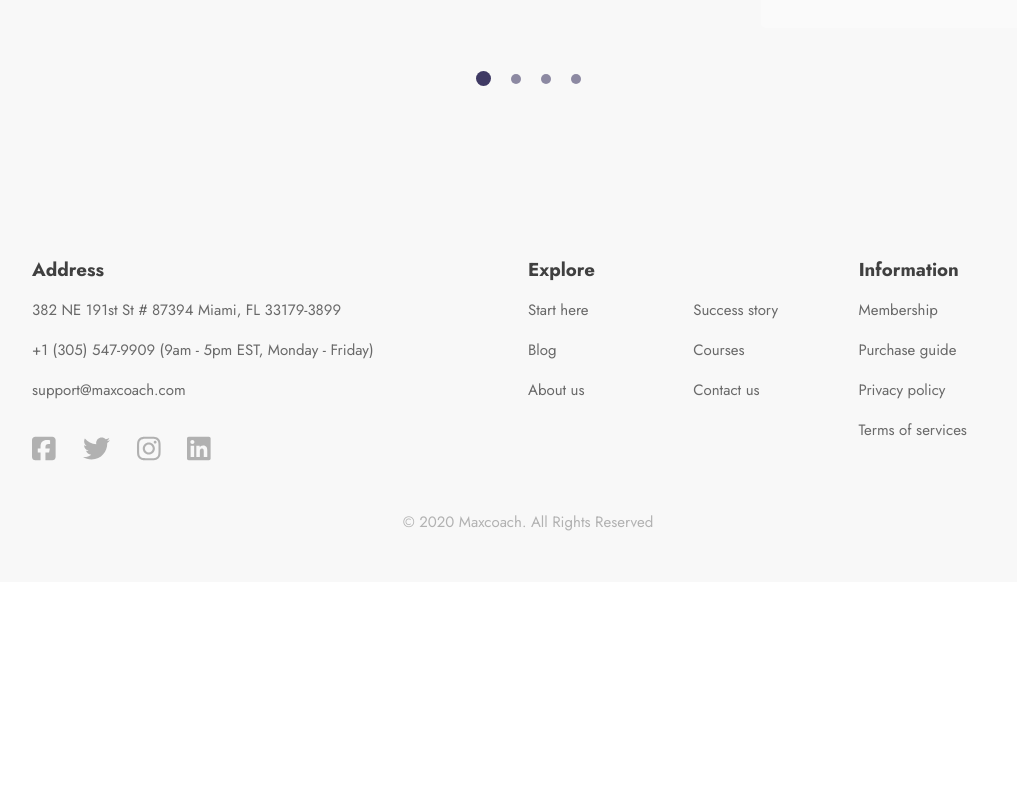
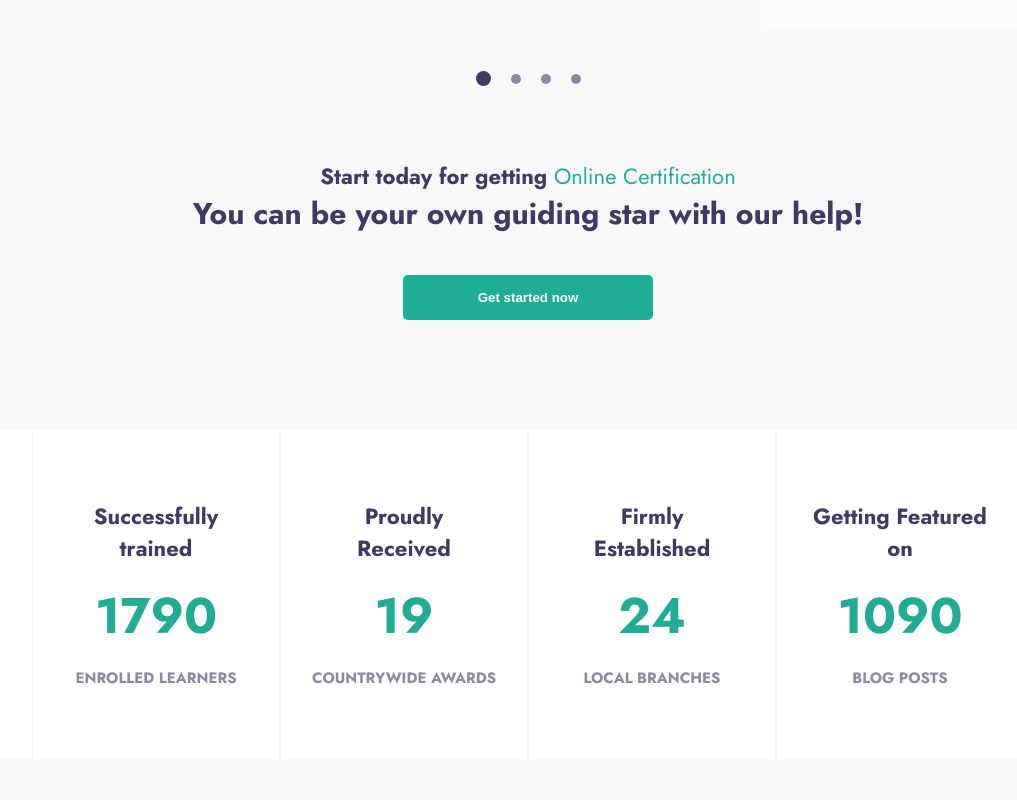
Before and after one commit to MarinaLasorsa/proj-html-vuejs, a Vue app: page / in a window 1280 px wide. Shown: the part 3340-4140 px from the top of the page, without its empty margins (112-1129 px from the left). Before the commit the page ends 3922 px from the top, so only its background shows below. Built offline with nearby package versions, Linux system fonts and the light colour scheme.

Commit message:
ADD: numbers section

```diff
--- a/src/App.vue
+++ b/src/App.vue
@@ -6,6 +6,7 @@ import CourseSection from './components/CourseSection.vue';
 import TutoringSection from './components/TutoringSection.vue';
 import VideoSection from './components/VideoSection.vue';
 import TestimonialSection from './components/TestimonialSection.vue';
+import NumbersSection from './components/NumbersSection.vue';
 
 export default {
   components: {
@@ -16,6 +17,7 @@ export default {
     TutoringSection,
     VideoSection,
     TestimonialSection,
+    NumbersSection,
   },
   data() {
     return {
@@ -176,6 +178,7 @@ export default {
     <TutoringSection />
     <VideoSection />
     <TestimonialSection />
+    <NumbersSection />
     <AppFooter :exploreMenu="explore" :infoMenu="info" />
   </div>
 </template>
--- a/src/components/AppHero.vue
+++ b/src/components/AppHero.vue
@@ -10,7 +10,7 @@
                             stop. Stop searching,
                             enjoy the process.
                         </p>
-                        <button type="button" class="download-button"><font-awesome-icon :icon="['fas', 'download']" />
+                        <button type="button" class="brand-button"><font-awesome-icon :icon="['fas', 'download']" />
                             Download free guide
                         </button>
                         <p class="light-purple-font small-font">Have questions?
@@ -111,7 +111,7 @@ export default {
     line-height: 47px;
 }
 
-.download-button {
+.brand-button {
     background-color: #20AD96;
     color: white;
     border: none;
--- a/src/components/CourseSection.vue
+++ b/src/components/CourseSection.vue
@@ -14,7 +14,7 @@
                 </ul>
             </div>
             <div class="text-align-center">
-                <button type="button" class="courses-button">View all courses &#8594;</button>
+                <button type="button" class="brand-button">View all courses &#8594;</button>
             </div>
         </div>
     </section>
@@ -103,7 +103,7 @@ export default {
     margin-bottom: 20px;
 }
 
-.courses-button {
+.brand-button {
     background-color: #20AD96;
     color: white;
     border: none;
--- /dev/null
+++ b/src/components/NumbersSection.vue
@@ -0,0 +1,57 @@
+<template>
+    <section>
+        <div class="container">
+            <div class="row">
+                <div class="col-3 number-card text-align-center">
+                    <h3 class="dark-purple-font medium-title">Successfully trained</h3>
+                    <h1 class="teal-font number-title">1790</h1>
+                    <p class="light-purple-font small-font"><strong>ENROLLED LEARNERS</strong></p>
+                </div>
+                <div class="col-3 number-card text-align-center">
+                    <h3 class="dark-purple-font medium-title">Proudly <br> Received</h3>
+                    <h1 class="teal-font number-title">19</h1>
+                    <p class="light-purple-font small-font"><strong>COUNTRYWIDE AWARDS</strong></p>
+                </div>
+                <div class="col-3 number-card text-align-center">
+                    <h3 class="dark-purple-font medium-title">Firmly <br> Established</h3>
+                    <h1 class="teal-font number-title">24</h1>
+                    <p class="light-purple-font small-font"><strong>LOCAL BRANCHES</strong></p>
+                </div>
+                <div class="col-3 number-card text-align-center">
+                    <h3 class="dark-purple-font medium-title">Getting Featured on</h3>
+                    <h1 class="teal-font number-title">1090</h1>
+                    <p class="light-purple-font small-font"><strong>BLOG POSTS</strong></p>
+                </div>
+            </div>
+        </div>
+    </section>
+</template>
+
+<script>
+export default {
+
+}
+</script>
+
+<style lang="scss" scoped>
+.number-card {
+    padding: 70px 30px;
+    border-left: 1px solid #f5f1ed;
+    border-right: 1px solid #f5f1ed;
+    display: flex;
+    flex-direction: column;
+    justify-content: center;
+    align-items: center;
+}
+
+.number-title {
+    font-size: 50px;
+    font-weight: bold;
+    margin: 15px 0;
+}
+
+.medium-title {
+    color: #3F3A64;
+    font-size: 22px;
+}
+</style>
--- a/src/components/TestimonialSection.vue
+++ b/src/components/TestimonialSection.vue
@@ -59,6 +59,12 @@
             <div class="small-dot"><font-awesome-icon :icon="['fas', 'circle']" />
             </div>
             <div class="small-dot"><font-awesome-icon :icon="['fas', 'circle']" /></div>
+        </div>
+        <div class="text-align-center certif-section">
+            <h3 class="medium-title">Start today for getting <span class="title-highlight">Online Certification</span>
+            </h3>
+            <h2 class="section-title">You can be your own guiding star with our help!</h2>
+            <button type="button" class="brand-button">Get started now</button>
         </div>
     </section>
 </template>
@@ -139,4 +145,28 @@ export default {
     color: #8C89A2;
     padding: 40px 10px;
 }
+
+.certif-section {
+    padding: 30px 0;
+}
+
+.medium-title {
+    color: #3F3A64;
+    font-size: 22px;
+}
+
+.brand-button {
+    background-color: #20AD96;
+    color: white;
+    border: none;
+    border-radius: 5px;
+    line-height: 45px;
+    font-weight: bold;
+    width: 250px;
+    cursor: pointer;
+
+    &:hover {
+        background-color: #3f3a64;
+    }
+}
 </style>
--- a/src/components/TutoringSection.vue
+++ b/src/components/TutoringSection.vue
@@ -10,7 +10,7 @@
                 <div class="col-4">
                     <div class="benefit-card">
                         <img src="../../image-box-01.png" />
-                        <h3 class="benefit-title">Customize Preferences</h3>
+                        <h3 class="medium-title">Customize Preferences</h3>
                         <p class="light-purple-font">Learners are given the right to arrange and customize their study
                             schedule and timetable based on preferences.</p>
                         <a href="#" class="light-purple-font">Start here &#8594;</a>
@@ -19,7 +19,7 @@
                 <div class="col-4">
                     <div class="benefit-card">
                         <img src="../../image-box-02.png" />
-                        <h3 class="benefit-title">Cloud Storage</h3>
+                        <h3 class="medium-title">Cloud Storage</h3>
                         <p class="light-purple-font">You can store online lessons via online cloud or download to your
                             device and revise lessons on the way.</p>
                         <a href="#" class="light-purple-font">Get Free Quote &#8594;</a>
@@ -28,7 +28,7 @@
                 <div class="col-4">
                     <div class="benefit-card">
                         <img src="../../image-box-03.png" />
-                        <h3 class="benefit-title">Multimedia Channels</h3>
+                        <h3 class="medium-title">Multimedia Channels</h3>
                         <p class="light-purple-font">We provide study materials with various formats: video, audio,
                             slides, doc, prints, books and applications.</p>
                         <a href="#" class="light-purple-font">Start now &#8594;</a>
@@ -72,7 +72,7 @@ export default {
     padding: 0 30px;
 }
 
-.benefit-title {
+.medium-title {
     color: #3F3A64;
     margin: 15px 0;
     font-size: 22px;
--- a/src/styles/partials/_mixins.scss
+++ b/src/styles/partials/_mixins.scss
@@ -13,6 +13,7 @@
     border-radius: 5px;
     line-height: 45px;
     font-weight: bold;
+    width: 250px;
     cursor: pointer;
 }
 
@@ -21,6 +22,11 @@
     color: #3f3a64;
     font-weight: bold;
     line-height: 47px;
+}
+
+@mixin medium-title {
+    color: #3F3A64;
+    font-size: 22px;
 }
 
 @mixin small-title {
--- a/src/styles/partials/_utilities.scss
+++ b/src/styles/partials/_utilities.scss
@@ -28,6 +28,10 @@
 
 .col-4 {
     width: 33.33%;
+}
+
+.col-3 {
+    width: 25%;
 }
 
 .col-2 {
```
